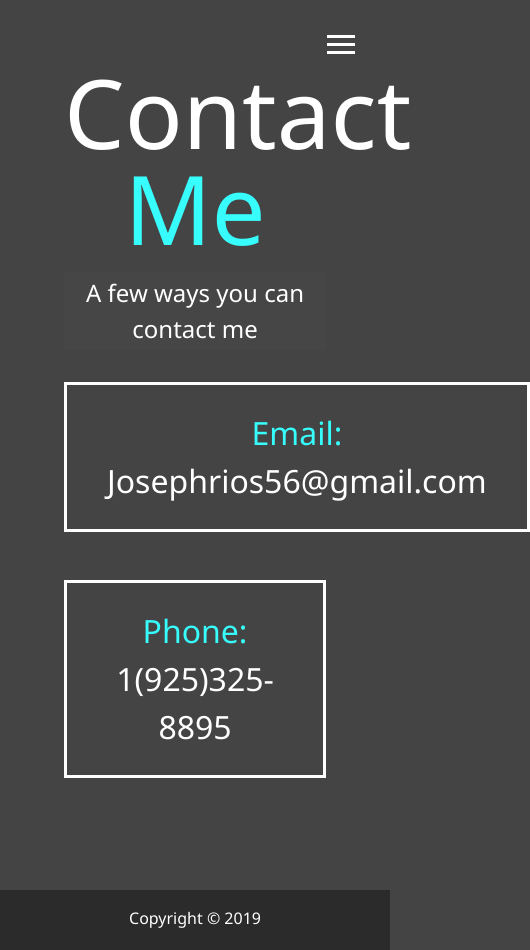
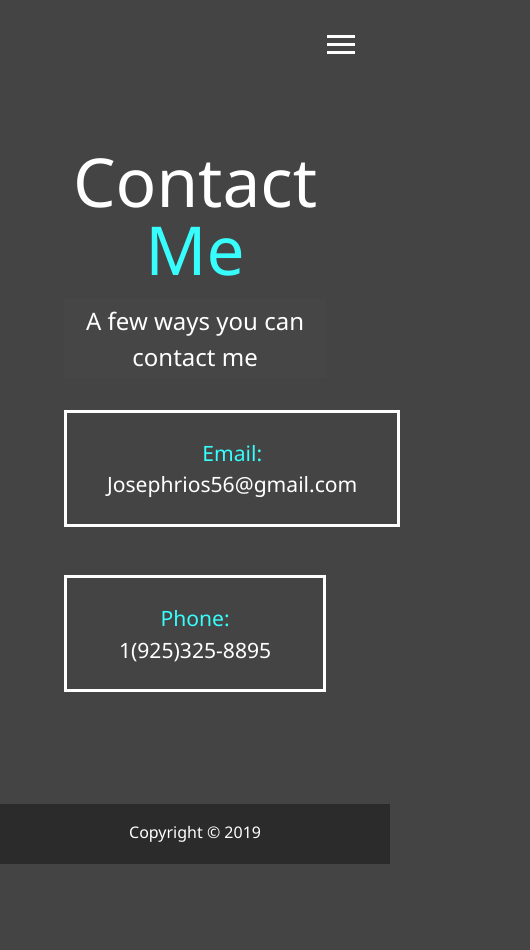
Before and after one commit to josephriosIO/Portfolio, a website: page dist/contact.html in a window 390 px wide. Shown: the whole page, 530 px wide, since content can reach past the window. After the commit the page ends 864 px from the top, so only its background shows below. Drawn offline with Linux system fonts and the light colour scheme.

Commit message:
mobile bug fixes

```diff
--- a/scss/_mobile.scss
+++ b/scss/_mobile.scss
@@ -72,6 +72,26 @@
 @include mediaSm {
   main#home h1 {
     margin-top: 10vh;
+    font-size: 8vh;
+  }
+
+  main#work h1 {
+    margin-top: 10vh;
+    font-size: 8vh;
+  }
+
+  main#about h1 {
+    margin-top: 10vh;
+    font-size: 8vh;
+  }
+
+  main#contact h1 {
+    margin-top: 10vh;
+    font-size: 8vh;
+  }
+
+  main#contact .boxes .box {
+    font-size: 2.5vh;
   }
 
   .projects {
```
Also changed, not shown: dist/contact.html, dist/css/main.css.
